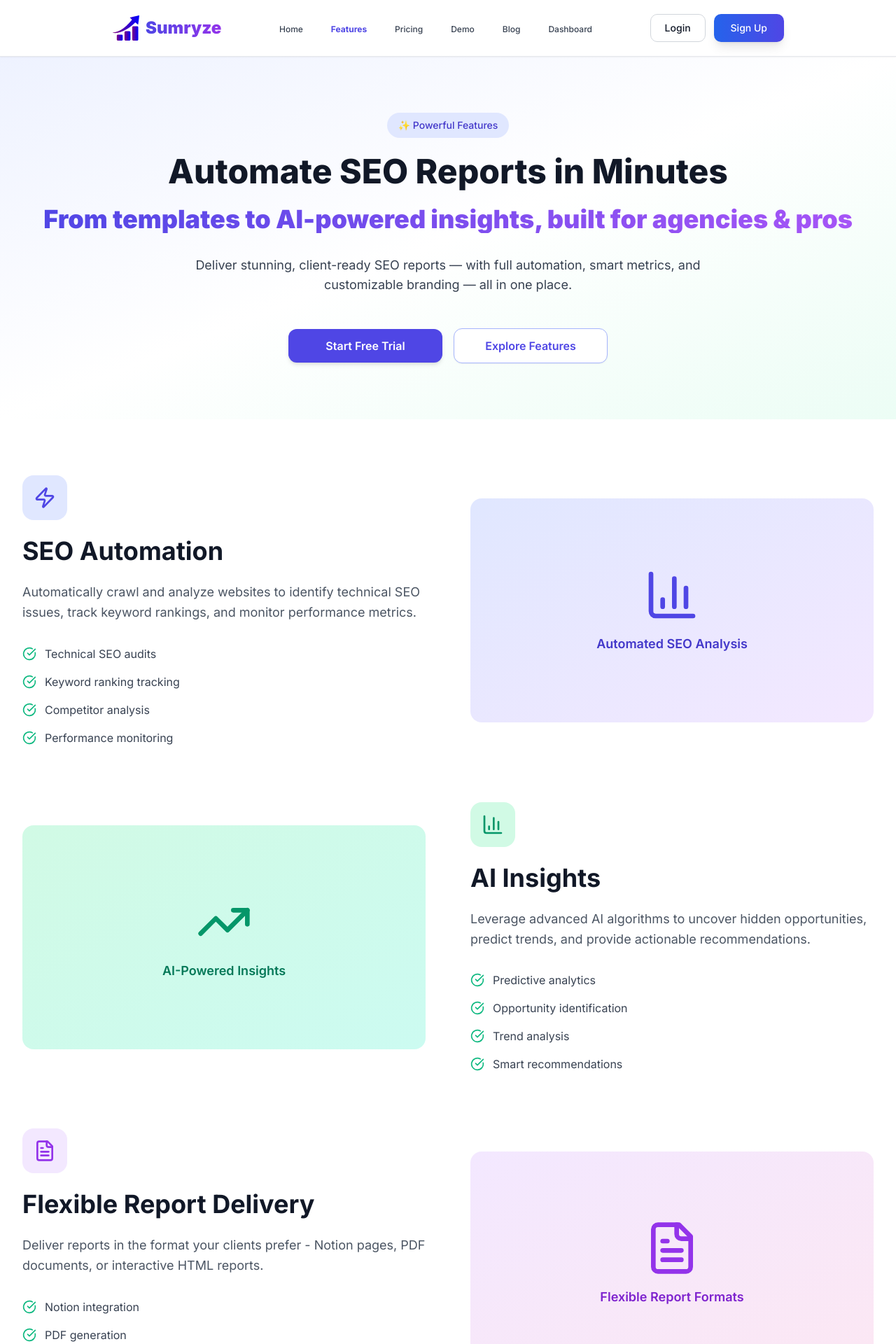
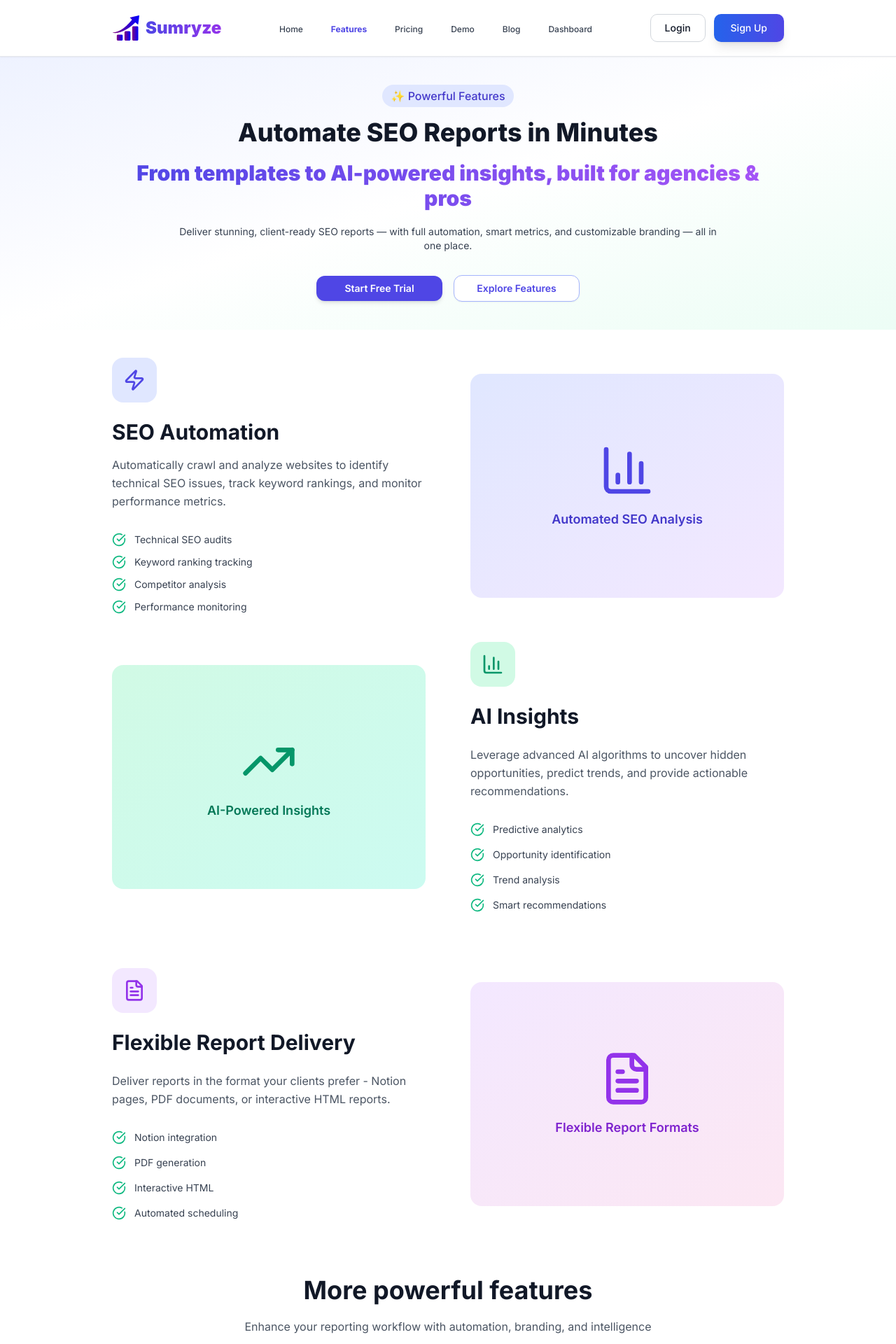
Before and after one commit to rihua-tech/sumryze-saas-website, a Next.js app: page /features in a window 1280 px wide. Shown: the top 1920 px of the page at 70% size. Built offline with nearby package versions, Linux system fonts and the light colour scheme.

Commit message:
Fix: Adjust font sizes in home page call actions gaps and features page

```diff
--- a/app/features/page.tsx
+++ b/app/features/page.tsx
@@ -21,22 +21,22 @@ export default function FeaturesPage() {
       {/* Hero Section */}
 
 
-             <section className="bg-gradient-to-br from-indigo-50 via-white to-emerald-50 pt-20 pb-20">
-              <div className="max-w-7xl mx-auto px-4 sm:px-6 lg:px-8 gap-6 text-center">
+             <section className="bg-gradient-to-br from-indigo-50 via-white to-emerald-50 py-10">
+              <div className="max-w-5xl mx-auto px-4 sm:px-6 lg:px-8 gap-6 text-center">
 
-              <span className="inline-block mb-6 bg-indigo-100 text-indigo-700 hover:bg-indigo-200 text-sm font-medium px-4 py-2 rounded-full transition">
+              <span className="inline-block mb-4 bg-indigo-100 text-indigo-700 hover:bg-indigo-200 text-sx font-medium px-3 py-1 rounded-full transition">
                ✨ Powerful Features
               </span>
 
-            <h1 className="text-3xl sm:text-4xl lg:text-5xl font-extrabold text-gray-900 mb-6 leading-tight">
+            <h1 className="text-3xl sm:text-3xl lg:text-4xl font-extrabold text-gray-900 mb-5 leading-tight">
                Automate SEO Reports in Minutes
               </h1>
 
-                <h2 className="text-3xl lg:text-4xl font-black bg-gradient-to-r from-indigo-600 to-purple-500 bg-clip-text text-transparent mb-8 leading-tight">
+                <h2 className="text-2xl lg:text-3xl font-black bg-gradient-to-r from-indigo-600 to-purple-500 bg-clip-text text-transparent mb-5 leading-tight">
                 From templates to AI-powered insights, built for agencies & pros
              </h2>
 
-              <p className="text-sm sm:text-base lg:text-lg text-gray-700 mb-12 max-w-3xl mx-auto leading-relaxed">
+              <p className="text-sm sm:text-sm lg:text-sm text-gray-700 mb-8 max-w-3xl mx-auto leading-relaxed">
                Deliver stunning, client-ready SEO reports — with full automation, smart metrics, and customizable branding — all in one place.
             </p>
 
@@ -45,11 +45,11 @@ export default function FeaturesPage() {
              <div className="flex flex-col sm:flex-row justify-center items-center gap-4 mt-8 px-4">
 
               <a href="/signup"
-                 className="w-full sm:w-[220px] px-6 py-3 text-white bg-indigo-600 hover:bg-indigo-700 rounded-lg text-base font-semibold transition shadow-md text-center">
+                 className="w-full sm:w-[180px] px-4 py-2 text-white bg-indigo-600 hover:bg-indigo-700 rounded-lg text-sm font-semibold transition shadow-md text-center">
                Start Free Trial
               </a>
                 <a href="/features"
-                className="w-full sm:w-[220px] px-6 py-3 text-indigo-600 bg-white border border-indigo-300 hover:bg-gray-50 rounded-lg text-base font-semibold transition shadow-sm text-center">
+                className="w-full sm:w-[180px] px-4 py-2 text-indigo-600 bg-white border border-indigo-300 hover:bg-gray-50 rounded-lg text-sm font-semibold transition shadow-sm text-center">
                   Explore Features
                 </a>
              </div>
@@ -60,34 +60,34 @@ export default function FeaturesPage() {
 
 
       {/* Core Features */}
-      <section className="py-20 bg-white">
-        <div className="max-w-7xl mx-auto px-4 sm:px-6 lg:px-8">
-          <div className="grid grid-cols-1 lg:grid-cols-2 gap-16 items-center mb-20">
+      <section className="py-10 bg-white">
+        <div className="max-w-5xl mx-auto px-4 sm:px-6 lg:px-8">
+          <div className="grid grid-cols-1 lg:grid-cols-2 gap-16 items-center mb-10">
             <div>
               <div className="w-16 h-16 bg-indigo-100 rounded-2xl flex items-center justify-center mb-6">
                 <Zap className="h-8 w-8 text-indigo-600" />
               </div>
-              <h2 className="text-3xl lg:text-4xl font-bold text-gray-900 mb-6">SEO Automation</h2>
-              <p className="text-lg text-gray-600 mb-8 leading-relaxed">
+              <h2 className="text-2xl lg:text-3xl font-bold text-gray-900 mb-4">SEO Automation</h2>
+              <p className="text-base text-gray-600 mb-8 leading-relaxed">
                 Automatically crawl and analyze websites to identify technical SEO issues, track keyword rankings, and
                 monitor performance metrics.
               </p>
-              <ul className="space-y-4">
+              <ul className="space-y-3">
                 <li className="flex items-center">
                   <CheckCircle className="h-5 w-5 text-emerald-500 mr-3 flex-shrink-0" />
-                  <span className="text-base text-gray-700">Technical SEO audits</span>
+                  <span className="text-sm text-gray-700">Technical SEO audits</span>
                 </li>
                 <li className="flex items-center">
                   <CheckCircle className="h-5 w-5 text-emerald-500 mr-3 flex-shrink-0" />
-                  <span className="text-base text-gray-700">Keyword ranking tracking</span>
+                  <span className="text-sm text-gray-700">Keyword ranking tracking</span>
                 </li>
                 <li className="flex items-center">
                   <CheckCircle className="h-5 w-5 text-emerald-500 mr-3 flex-shrink-0" />
-                  <span className="text-base text-gray-700">Competitor analysis</span>
+                  <span className="text-sm text-gray-700">Competitor analysis</span>
                 </li>
                 <li className="flex items-center">
                   <CheckCircle className="h-5 w-5 text-emerald-500 mr-3 flex-shrink-0" />
-                  <span className="text-base text-gray-700">Performance monitoring</span>
+                  <span className="text-sm text-gray-700">Performance monitoring</span>
                 </li>
               </ul>
             </div>
@@ -110,27 +110,27 @@ export default function FeaturesPage() {
               <div className="w-16 h-16 bg-emerald-100 rounded-2xl flex items-center justify-center mb-6">
                 <BarChart3 className="h-8 w-8 text-emerald-600" />
               </div>
-              <h2 className="text-3xl lg:text-4xl font-bold text-gray-900 mb-6">AI Insights</h2>
-              <p className="text-lg text-gray-600 mb-8 leading-relaxed">
+              <h2 className="text-2xl lg:text-3xl font-bold text-gray-900 mb-6">AI Insights</h2>
+              <p className="text-base text-gray-600 mb-8 leading-relaxed">
                 Leverage advanced AI algorithms to uncover hidden opportunities, predict trends, and provide actionable
                 recommendations.
               </p>
               <ul className="space-y-4">
                 <li className="flex items-center">
                   <CheckCircle className="h-5 w-5 text-emerald-500 mr-3 flex-shrink-0" />
-                  <span className="text-base text-gray-700">Predictive analytics</span>
+                  <span className="text-sm text-gray-700">Predictive analytics</span>
                 </li>
                 <li className="flex items-center">
                   <CheckCircle className="h-5 w-5 text-emerald-500 mr-3 flex-shrink-0" />
-                  <span className="text-base text-gray-700">Opportunity identification</span>
+                  <span className="text-sm text-gray-700">Opportunity identification</span>
                 </li>
                 <li className="flex items-center">
                   <CheckCircle className="h-5 w-5 text-emerald-500 mr-3 flex-shrink-0" />
-                  <span className="text-base text-gray-700">Trend analysis</span>
+                  <span className="text-sm text-gray-700">Trend analysis</span>
                 </li>
                 <li className="flex items-center">
                   <CheckCircle className="h-5 w-5 text-emerald-500 mr-3 flex-shrink-0" />
-                  <span className="text-base text-gray-700">Smart recommendations</span>
+                  <span className="text-sm text-gray-700">Smart recommendations</span>
                 </li>
               </ul>
             </div>
@@ -141,27 +141,27 @@ export default function FeaturesPage() {
               <div className="w-16 h-16 bg-purple-100 rounded-2xl flex items-center justify-center mb-6">
                 <FileText className="h-8 w-8 text-purple-600" />
               </div>
-              <h2 className="text-3xl lg:text-4xl font-bold text-gray-900 mb-6">Flexible Report Delivery</h2>
-              <p className="text-lg text-gray-600 mb-8 leading-relaxed">
+              <h2 className="text-2xl lg:text-3xl font-bold text-gray-900 mb-6">Flexible Report Delivery</h2>
+              <p className="text-base text-gray-600 mb-8 leading-relaxed">
                 Deliver reports in the format your clients prefer - Notion pages, PDF documents, or interactive HTML
                 reports.
               </p>
               <ul className="space-y-4">
                 <li className="flex items-center">
                   <CheckCircle className="h-5 w-5 text-emerald-500 mr-3 flex-shrink-0" />
-                  <span className="text-base text-gray-700">Notion integration</span>
+                  <span className="text-sm text-gray-700">Notion integration</span>
                 </li>
                 <li className="flex items-center">
                   <CheckCircle className="h-5 w-5 text-emerald-500 mr-3 flex-shrink-0" />
-                  <span className="text-base text-gray-700">PDF generation</span>
+                  <span className="text-sm text-gray-700">PDF generation</span>
                 </li>
                 <li className="flex items-center">
                   <CheckCircle className="h-5 w-5 text-emerald-500 mr-3 flex-shrink-0" />
-                  <span className="text-base text-gray-700">Interactive HTML</span>
+                  <span className="text-sm text-gray-700">Interactive HTML</span>
                 </li>
                 <li className="flex items-center">
                   <CheckCircle className="h-5 w-5 text-emerald-500 mr-3 flex-shrink-0" />
-                  <span className="text-base text-gray-700">Automated scheduling</span>
+                  <span className="text-sm text-gray-700">Automated scheduling</span>
                 </li>
               </ul>
             </div>
@@ -176,11 +176,11 @@ export default function FeaturesPage() {
       </section>
 
 {/* Additional Features Grid */}
-<section className="py-20 bg-gray-50">
-  <div className="max-w-7xl mx-auto px-4 sm:px-6 lg:px-8">
-    <div className="text-center mb-12">
-      <h2 className="text-3xl lg:text-4xl font-bold text-gray-900 mb-8">More powerful features</h2>
-      <p className="text-lg text-gray-600">Enhance your reporting workflow with automation, branding, and intelligence</p>
+<section className="py-10 bg-white">
+  <div className="max-w-5xl mx-auto px-4 sm:px-6 lg:px-8">
+    <div className="text-center mb-10">
+      <h2 className="text-3xl lg:text-4xl font-bold text-gray-900 mb-5">More powerful features</h2>
+      <p className="text-base text-gray-600">Enhance your reporting workflow with automation, branding, and intelligence</p>
     </div>
 
     <div className="grid grid-cols-1 md:grid-cols-2 lg:grid-cols-3 gap-8">
@@ -194,7 +194,7 @@ export default function FeaturesPage() {
           <CardTitle className="text-xl font-bold">White-Label Branding</CardTitle>
         </CardHeader>
         <CardContent>
-          <p className="text-base text-gray-600 leading-relaxed">
+          <p className="text-sm text-gray-600 leading-relaxed">
             Apply your agency’s branding, logo, and colors for a seamless and professional client experience.
           </p>
         </CardContent>
@@ -209,7 +209,7 @@ export default function FeaturesPage() {
           <CardTitle className="text-xl font-bold">Automated Scheduling</CardTitle>
         </CardHeader>
         <CardContent>
-          <p className="text-base text-gray-600 leading-relaxed">
+          <p className="text-sm text-gray-600 leading-relaxed">
             Schedule recurring reports to be generated and delivered automatically — no manual work needed.
           </p>
         </CardContent>
@@ -224,7 +224,7 @@ export default function FeaturesPage() {
           <CardTitle className="text-xl font-bold">Email Integration</CardTitle>
         </CardHeader>
         <CardContent>
-          <p className="text-base text-gray-600 leading-relaxed">
+          <p className="text-sm text-gray-600 leading-relaxed">
             Send reports via email using custom templates and flexible delivery schedules.
           </p>
         </CardContent>
@@ -282,17 +282,17 @@ export default function FeaturesPage() {
 
 
         {/* CTA Section */}
-      <section className="py-20 bg-indigo-600">
-        <div className="max-w-4xl mx-auto px-4 sm:px-6 lg:px-8 text-center">
-          <h2 className="text-4xl lg:text-5xl font-bold text-white mb-6">Ready to experience these features?</h2>
-          <p className="text-xl text-indigo-100 mb-10 leading-relaxed">
+      <section className="py-12 bg-indigo-600">
+        <div className="max-w-5xl mx-auto px-4 sm:px-6 lg:px-8 text-center">
+          <h2 className="text-3xl lg:text-4xl font-bold text-white mb-5">Ready to experience these features?</h2>
+          <p className="text-base text-indigo-100 mb-8 leading-relaxed">
            Start your free trial today and see how Sumryze can transform your reporting workflow.
           </p>
           <div className="flex flex-col sm:flex-row gap-4 justify-center">
             <Link href="/signup">
               <Button
-                size="lg"
-                className="bg-white text-indigo-600 hover:bg-gray-100 text-lg px-8 py-4 font-bold shadow-lg hover:shadow-xl transition-all duration-300"
+                size="sm"
+                className="bg-white text-indigo-600 hover:bg-gray-100 text-base px-8 py-4 font-bold shadow-lg hover:shadow-xl transition-all duration-300"
               >
                Try It Free
                 <ArrowRight className="ml-2 h-5 w-5" />
@@ -301,8 +301,8 @@ export default function FeaturesPage() {
             <Link href="/pricing">
 
               <Button
-              size="lg"
-              className="bg-white/10 text-white hover:bg-white hover:text-indigo-600 text-lg px-8 py-4 font-semibold transition-all duration-300 border border-white"
+              size="sm"
+              className="bg-white/10 text-white hover:bg-white hover:text-indigo-600 text-base px-8 py-4 font-semibold transition-all duration-300 border border-white"
 >
                View Pricing
               </Button>
--- a/app/page.tsx
+++ b/app/page.tsx
@@ -222,8 +222,8 @@ export default function HomePage() {
       {/* CTA Section */}
       <section className="py-12 bg-indigo-600">
         <div className="max-w-4xl mx-auto px-4 sm:px-6 lg:px-8 text-center">
-          <h2 className="text-3xl lg:text-4xl font-bold text-white mb-6">Ready to transform your reporting?</h2>
-          <p className="text-base text-indigo-100 mb-5 leading-relaxed">
+          <h2 className="text-3xl lg:text-4xl font-bold text-white mb-5">Ready to transform your reporting?</h2>
+          <p className="text-base text-indigo-100 mb-8 leading-relaxed">
             Join thousands of agencies and consultants who trust Sumryze for their client reporting needs.
           </p>
           <div className="flex flex-col sm:flex-row gap-4 justify-center">
```
